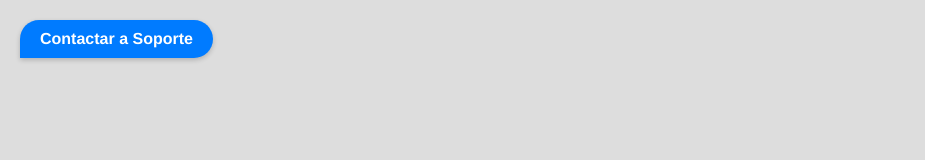
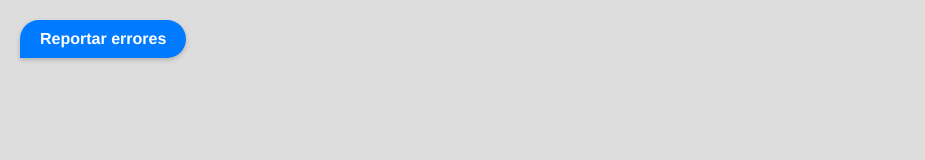
Before and after one commit to LMETRIX214/CLV-Transporte, a plain HTML site: page user.html in a window 1280 px wide. Shown: the top 160 px of the page, without its empty margins (0-925 px from the left). Drawn offline with Linux system fonts and the light colour scheme.

Commit message:
1.60(BETA)

```diff
--- a/user.html
+++ b/user.html
@@ -100,7 +100,7 @@
     </div>
 
     <div id="support-bubble">
-        <a id="support-link" href="https://t.me/LMETRIX214">Contactar a Soporte</a>
+        <a id="support-link" href="https://t.me/LMETRIX214">Reportar errores</a>
     </div>
 
     <script>
```
